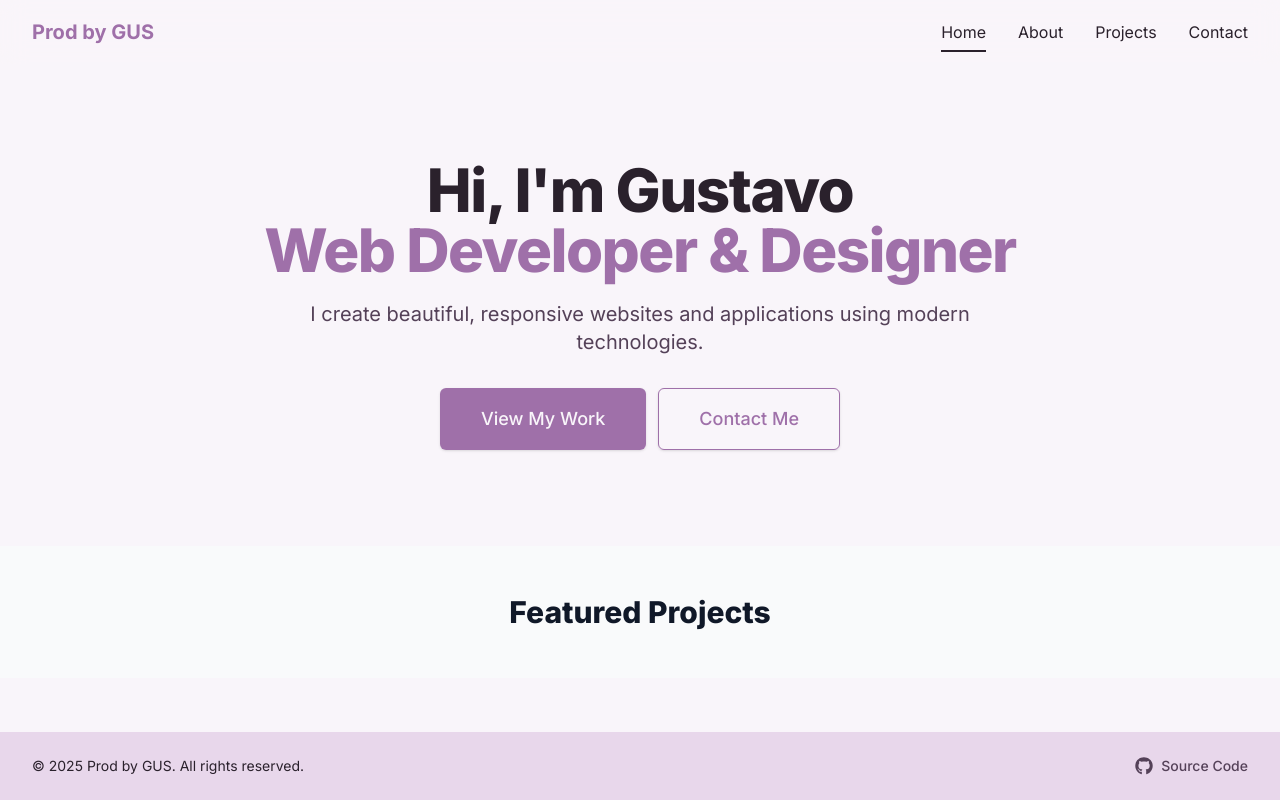
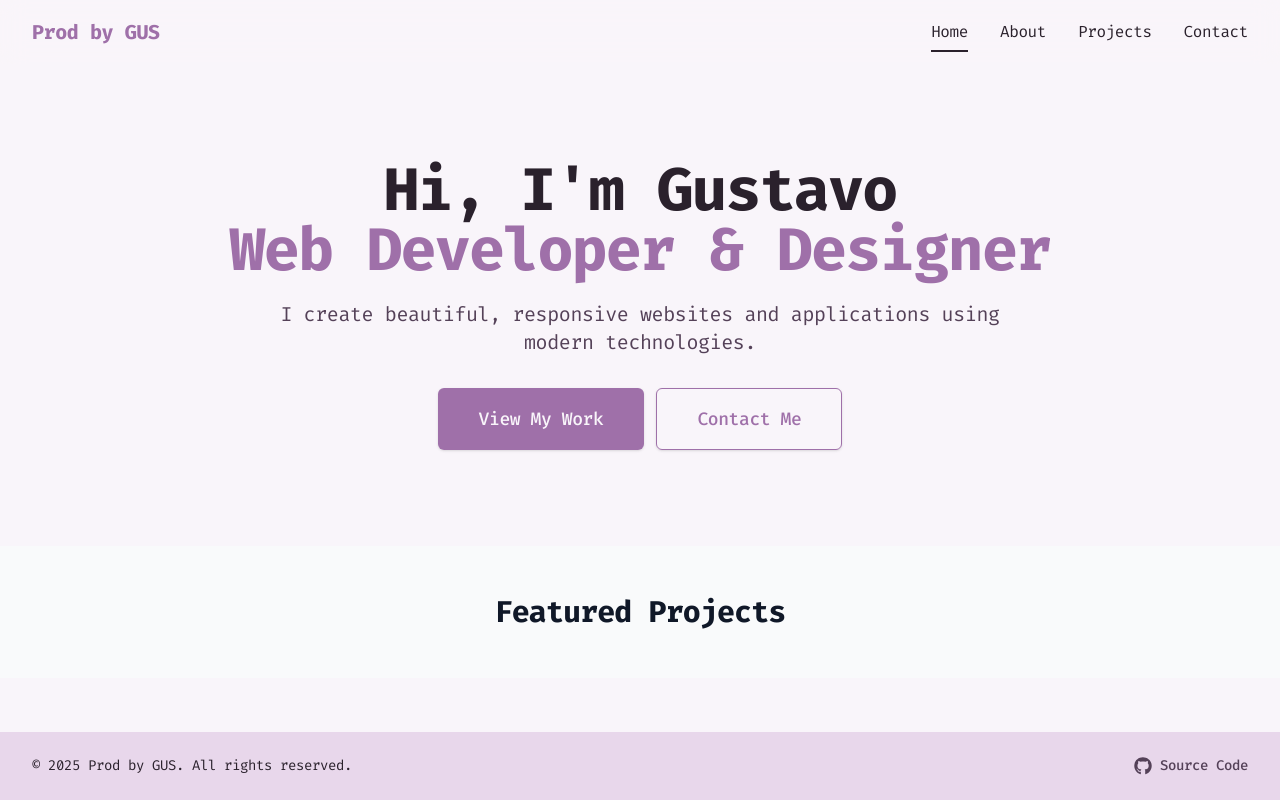
Before and after one commit to gustavo-nomelini/portfolio-prodbygus, a Next.js app: page / in a window 1280 px wide. Built offline with nearby package versions, Linux system fonts and the light colour scheme.

Commit message:
feat: add Fira Code font for improved developer experience and update global styles

```diff
--- a/src/app/globals.css
+++ b/src/app/globals.css
@@ -14,6 +14,10 @@
   /* Cores para texto */
   --foreground: #E8D7EB;
   --foreground-muted: #C2A5C7;
+
+  /* Configurações de fonte */
+  --font-family-main: var(--font-fira-code), ui-monospace, SFMono-Regular, Menlo, Monaco, Consolas, "Liberation Mono", "Courier New", monospace;
+  --letter-spacing: -0.025em;
 }
 
 @theme inline {
@@ -24,8 +28,8 @@
   --color-accent: var(--color3);
   --color-surface: var(--color4);
   --color-highlight: var(--color5);
-  --font-sans: var(--font-geist-sans);
-  --font-mono: var(--font-geist-mono);
+  --font-sans: var(--font-fira-code);
+  --font-mono: var(--font-fira-code);
 }
 
 @media (prefers-color-scheme: light) {
@@ -41,5 +45,25 @@
 body {
   background: var(--background);
   color: var(--foreground);
-  font-family: Arial, Helvetica, sans-serif;
+  font-family: var(--font-family-main);
+  letter-spacing: var(--letter-spacing);
+  font-feature-settings: "calt" 1, "ss01" 1, "ss02" 1; /* Habilitar ligaduras */
 }
+
+/* Estilo para blocos de código - aparência de terminal */
+code, pre {
+  font-family: var(--font-family-main);
+  font-size: 0.9em;
+}
+
+/* Ajustar espaçamento de texto para melhor legibilidade com a nova fonte */
+h1, h2, h3, h4, h5, h6 {
+  letter-spacing: -0.03em;
+}
+
+/* Customizações específicas para realçar a aparência de "desenvolvedor" */
+::selection {
+  background: var(--color1);
+  color: var(--background);
+  text-shadow: none;
+}
--- a/src/app/layout.tsx
+++ b/src/app/layout.tsx
@@ -1,10 +1,16 @@
 import type { Metadata } from 'next';
-import { Inter } from 'next/font/google';
+import { Fira_Code } from 'next/font/google';
 import './globals.css';
 import Header from '@/components/layout/Header';
 import Footer from '@/components/layout/Footer';
 
-const inter = Inter({ subsets: ['latin'] });
+// Configuração da fonte Fira Code - popular entre desenvolvedores
+const firaCode = Fira_Code({
+  subsets: ['latin'],
+  display: 'swap',
+  weight: ['300', '400', '500', '600', '700'],
+  variable: '--font-fira-code',
+});
 
 export const metadata: Metadata = {
   title: 'Prod by GUS - Portfolio',
@@ -17,8 +23,8 @@ export default function RootLayout({
   children: React.ReactNode;
 }>) {
   return (
-    <html lang="en">
-      <body className={inter.className}>
+    <html lang="en" className={firaCode.variable}>
+      <body className={firaCode.className}>
         <div className="min-h-screen flex flex-col bg-background text-foreground">
           <Header />
           {/* Adicionado padding-top para compensar o header fixo */}
```
